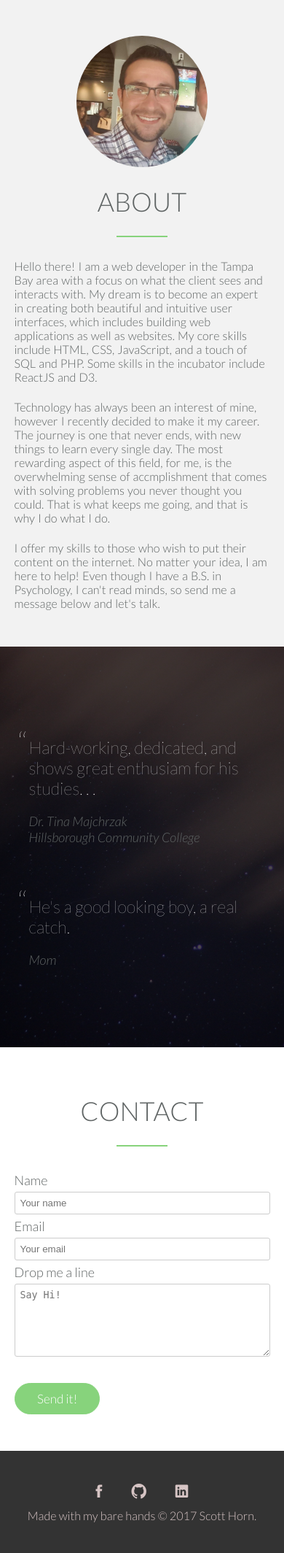
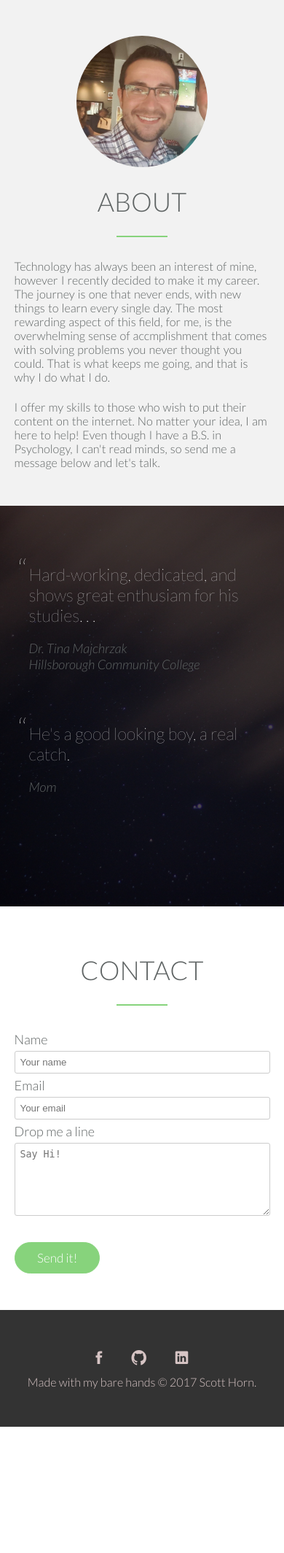
Before and after one commit to Scotty813/portfolio, a PHP site: page / in a window 390 px wide. Shown: the part 2061-4189 px from the top of the page at 73% size. After the commit the page ends 4016 px from the top, so only its background shows below. Run offline with PHP 8.4, Linux system fonts and the light colour scheme; style sheets or scripts are compiled from the project's sources; some libraries are stand-ins or nearby versions; some web fonts are replaced.

Commit message:
minor visual adjustments

```diff
--- a/index.html
+++ b/index.html
@@ -35,7 +35,7 @@
             <div class="row js-work">
                 <div class="col span-1-of-3 work-box">
                     <div class="work-img">
-                        <img src="resources/img/diagrammer.png">
+                        <img src="resources/img/diagrammer.png" alt="sentence-diagrammer">
                     </div>
                     <div class="work-content">
                         <h3 class="diagrammer-h3">Sentence Diagrammer</h3>
@@ -47,7 +47,7 @@
 
                 <div class="col span-1-of-3 work-box">
                     <div class="work-img">
-                        <img src="resources/img/jasmine.png" class="home-safe">
+                        <img src="resources/img/jasmine.png" class="jasmine-thai" alt="jasmine-thai">
                     </div>
                     <div class="work-content">
                         <h3>Refresh</h3>
@@ -59,7 +59,7 @@
 
                 <div class="col span-1-of-3 work-box">
                     <div class="work-img">
-                        <img src="resources/img/wedding.png" class="wedding">
+                        <img src="resources/img/wedding.png" class="wedding" alt="murphy-boone-wedding">
                     </div>
                     <div class="work-content">
                         <h3>M/B Wedding</h3>
@@ -73,12 +73,10 @@
         </section>
 
         <section class="about" id="about">
-            <img src="resources/img/myFace-min.jpg" class="mugshot">
+            <img src="resources/img/myFace-min.jpg" class="mugshot" alt="photo of Scott Horn">
             <h2>About</h2>
 
             <div class="row">
-                <p>Hello there! I am a web developer in the Tampa Bay area with a focus on what the client sees and interacts with. My dream is to become an expert in creating both beautiful and intuitive user interfaces, which includes building web applications as well as websites. My core skills include HTML, CSS, JavaScript, and a touch of SQL and PHP. Some skills in the incubator include ReactJS and D3.</p>
-                <br>
                 <p>Technology has always been an interest of mine, however I recently decided to make it my career. The journey is one that never ends, with new things to learn every single day. The most rewarding aspect of this field, for me, is the overwhelming sense of accmplishment that comes with solving problems you never thought you could. That is what keeps me going, and that is why I do what I do.</p>
                 <br>
                 <p>I offer my skills to those who wish to put their content on the internet. No matter your idea, I am here to help! Even though I have a B.S. in Psychology, I can't read minds, so send me a message below and let's talk.</p>
@@ -87,6 +85,7 @@
         </section>
 
         <section class="testimonial">
+            <div class="row">
                 <div class="quoteDiv">
                     <blockquote>Hard-working, dedicated, and shows great enthusiam for his studies. . .</blockquote>
                     <cite>Dr. Tina Majchrzak<br></cite>
@@ -96,6 +95,7 @@
                 <div class="quoteDiv">
                     <blockquote>He's a good looking boy, a real catch.</blockquote>
                     <cite>Mom</cite>
+                </div>
             </div>
         </section>
 
--- a/jasmine_thai/index.html
+++ b/jasmine_thai/index.html
@@ -97,7 +97,7 @@
         </div>
 
         <div class="row align-right">
-            <a class="btn hero-btn1" id="testimonial-btn" href="#">More</a>
+            <a class="btn" id="testimonial-btn" href="#">More</a>
         </div>
     </section>
 
--- a/resources/css/queries2.css
+++ b/resources/css/queries2.css
@@ -18,7 +18,7 @@
         margin-bottom: 30px;
     }
     .about img { height: 200px; }
-    .testimonial div { width: 500px; }
+    .testimonial div { width: 100%; }
     .about p { width: 75%; }
     .work img { margin-bottom: 0; }
     .work-img { height: 160px; }
@@ -62,6 +62,9 @@
     .work .row .span-1-of-3 {
         width: 85%;
     }
+    .testimonial .row {
+        width: 90%;
+    }
     blockquote {
         font-size: 150%;
         padding-left: 20px;
@@ -101,7 +104,7 @@
     .about p { width: 90%; }
     .about img { height: 180px; }
     .testimonial { height: 65vh; }
-    .testimonial div { width: 90%; }
+/*    .testimonial div { width: 90%; }*/
     .testimonial div:first-child { margin-top: 15px; }
     blockquote { font-size: 130%; }
     label {
--- a/resources/css/styles2.css
+++ b/resources/css/styles2.css
@@ -227,7 +227,7 @@ div.work-img .wedding {
     margin-top: 35px;
 }
 
-div.work-img .home-safe {
+div.work-img .jasmine-thai {
     margin-top: 15px;
 }
 
@@ -293,11 +293,17 @@ div.work-img .home-safe {
 }
 
 .testimonial div {
-    width: 70%;
     position: relative;
 }
 
-.quoteDiv:last-child { margin-top: 70px; }
+.testimonial .row {
+    width: 70%;
+    margin: auto;
+}
+
+.quoteDiv:last-child {
+    margin-top: 70px;
+}
 
 blockquote {
     font-size: 180%;
@@ -368,7 +374,7 @@ footer {
     display: -ms-flexbox;
     display: flex;
     background-color: #333;
-    height: 140px;
+    height: 160px;
     -webkit-box-pack: center;
     -ms-flex-pack: center;
     justify-content: center;
@@ -392,8 +398,7 @@ footer ul {
 }
 
 footer ul li a {
-    margin: 15px;
-    padding: 5px;
+    margin: 10px;
     cursor: pointer;
     color: #d6c4c4;
 }
@@ -401,6 +406,7 @@ footer ul li a {
 .ion-social-facebook,
 .ion-social-github,
 .ion-social-linkedin {
+    padding: 10px;
     -webkit-transition: color 0.3s;
     transition: color 0.3s;
 }
```
Also changed, not shown: jasmine_thai/resources/css/queries.css (+10 -4 lines), jasmine_thai/resources/css/styles.css (+6 -2 lines). Lines whose indentation alone changed are shown as unchanged.
